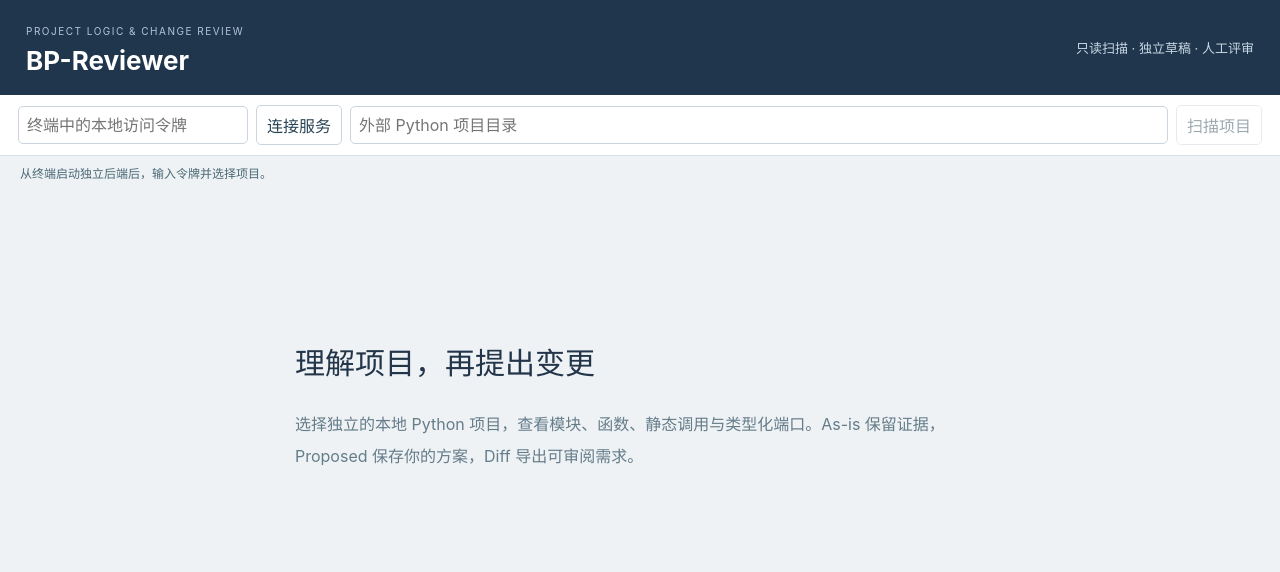
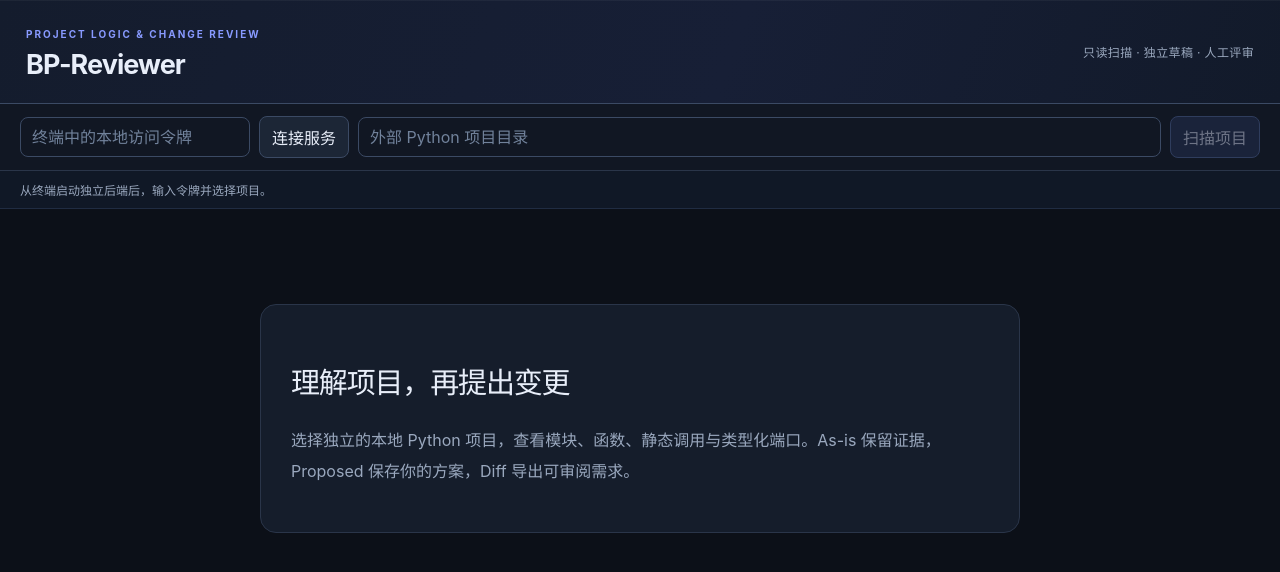
Before and after one commit to kakusamann/bp-reviewer, a React (Vite) app in the folder frontend/: page / in a window 1280 px wide. Shown: the top 572 px of the page. Built offline with nearby package versions, Linux system fonts and the light colour scheme.

Commit message:
style: introduce graphite blueprint studio design system

```diff
--- a/frontend/src/style.css
+++ b/frontend/src/style.css
@@ -1,244 +1,161 @@
+/* BP-Reviewer Blueprint Studio — graphite / indigo / teal design system.
+   Inspired by Radix semantic color scales and React Flow's dark canvas. */
 :root {
-  font-family: Inter, "Microsoft YaHei", sans-serif;
-  color: #233549;
-  background: #eef2f5;
+  font-family: Inter, "Segoe UI", "Microsoft YaHei", sans-serif;
+  color-scheme: dark;
   font-synthesis: none;
+  --app-bg: #0c1018;
+  --surface-0: #111723;
+  --surface-1: #151d2b;
+  --surface-2: #1c2636;
+  --surface-3: #273449;
+  --line: #2a3549;
+  --line-strong: #3b4a64;
+  --text: #e8eef9;
+  --muted: #9aa8be;
+  --subtle: #71829b;
+  --accent: #889aff;
+  --accent-bg: #263357;
+  --accent-hover: #a6b1ff;
+  --data: #4ad4c0;
+  --control: #b4a1ff;
+  --warning: #f6bf6f;
+  --danger: #ff8f95;
+  --radius: 10px;
+  color: var(--text);
+  background: var(--app-bg);
 }
-* {
-  box-sizing: border-box;
+* { box-sizing: border-box; }
+body { margin: 0; min-width: 680px; }
+button, input, select, textarea { font: inherit; }
+button {
+  cursor: pointer; border: 1px solid var(--line-strong);
+  background: var(--surface-2); border-radius: 8px;
+  padding: 8px 12px; color: var(--text);
+  transition: background .14s ease, border-color .14s ease, box-shadow .14s ease;
 }
-body {
-  margin: 0;
+button:hover:not(:disabled) { background: var(--surface-3); border-color: #667799; }
+button:active:not(:disabled) { transform: translateY(1px); }
+button:disabled { opacity: .45; cursor: default; }
+button:focus-visible, input:focus-visible, select:focus-visible, textarea:focus-visible {
+  outline: 2px solid var(--accent); outline-offset: 2px;
 }
-button,
-input,
-select,
-textarea {
-  font: inherit;
+input, select, textarea {
+  padding: 9px 11px; border: 1px solid var(--line-strong);
+  border-radius: 8px; background: var(--surface-0);
+  color: var(--text); max-width: 100%;
 }
-button {
-  cursor: pointer;
-  border: 1px solid #cbd5df;
-  background: white;
-  border-radius: 5px;
-  padding: 7px 10px;
-  color: #284354;
-}
-button:hover {
-  background: #e5eff0;
-}
-button:disabled {
-  opacity: 0.45;
-  cursor: default;
-}
-input,
-select,
-textarea {
-  padding: 8px;
-  border: 1px solid #cbd5df;
-  border-radius: 5px;
-  background: white;
-  max-width: 100%;
-}
+input::placeholder, textarea::placeholder { color: var(--subtle); }
+select option { background: var(--surface-1); color: var(--text); }
 header {
-  background: #20364c;
-  color: white;
-  display: flex;
-  align-items: center;
-  justify-content: space-between;
-  padding: 19px 26px;
+  background: linear-gradient(110deg, #141c2d 0%, #171f36 57%, #121a2a 100%);
+  color: var(--text); display: flex; align-items: center; justify-content: space-between;
+  padding: 22px 26px; border-bottom: 1px solid var(--line-strong);
+  box-shadow: inset 0 1px rgba(255,255,255,.045);
 }
 header small {
-  letter-spacing: 0.15em;
-  font-size: 10px;
-  color: #b2c6d9;
+  letter-spacing: .2em; font-size: 10px; font-weight: 700; color: var(--accent);
 }
-h1 {
-  margin: 6px 0 0;
-  font-size: 26px;
-}
-header span {
-  font-size: 13px;
-  color: #c8d8e5;
-}
-.connection,
-nav {
-  display: flex;
-  gap: 8px;
-  padding: 10px 18px;
-  align-items: center;
-  background: #fff;
-  border-bottom: 1px solid #d8e1e9;
+h1 { margin: 6px 0 0; font-size: 27px; letter-spacing: -.035em; font-weight: 700; }
+header span { font-size: 12px; color: var(--muted); letter-spacing: .03em; }
+.connection, nav {
+  display: flex; gap: 9px; padding: 12px 20px; align-items: center;
+  background: var(--surface-0); border-bottom: 1px solid var(--line);
   flex-wrap: wrap;
 }
-.connection input:first-child {
-  width: 230px;
+.connection input:first-child { width: 230px; }
+.connection input[aria-label="项目目录"] { flex: 1; min-width: 220px; }
+.connection button:last-child, nav .active {
+  background: var(--accent-bg); border-color: #546ba5; color: #dfe6ff;
 }
-.connection input[aria-label="项目目录"] {
-  flex: 1;
-  min-width: 220px;
+.connection button:last-child:hover:not(:disabled), nav .active:hover:not(:disabled) {
+  background: #354779; border-color: var(--accent);
 }
-nav .active {
-  color: white;
-  background: #2b6d77;
-}
-nav span {
-  font-size: 12px;
-  flex: 1;
-}
-.notice {
-  padding: 8px 20px;
-  font-size: 12px;
-  color: #4a6875;
-}
+nav span { color: var(--muted); font-size: 12px; flex: 1; }
+.notice { padding: 10px 20px; font-size: 12px; color: var(--muted); background: #101826; border-bottom: 1px solid #202c42; }
 .error {
-  background: #ffe9e7;
-  color: #9d322b;
-  padding: 10px 20px;
+  background: #442530; color: #ffd0d3; padding: 11px 20px;
+  border-bottom: 1px solid #874552;
 }
 main {
-  display: grid;
-  grid-template-columns: 235px minmax(360px, 1fr) 310px;
-  height: calc(100vh - 235px);
-  min-height: 550px;
+  display: grid; grid-template-columns: 255px minmax(360px, 1fr) 340px;
+  height: calc(100vh - 250px); min-height: 550px;
 }
 aside {
-  padding: 14px;
-  background: #f8fafb;
-  overflow: auto;
-  border-right: 1px solid #d8e1e9;
-  font-size: 12px;
+  padding: 20px 16px; background: var(--surface-0); overflow: auto;
+  border-right: 1px solid var(--line); font-size: 12px;
 }
-aside h3 {
-  font-size: 14px;
-  margin: 0 0 15px;
+aside h3 { font-size: 13px; text-transform: uppercase; letter-spacing: .07em; margin: 0 0 17px; color: #dfe7f7; }
+aside button, aside select, aside input { width: 100%; margin-bottom: 9px; }
+aside p { line-height: 1.85; color: var(--muted); }
+.warning { padding: 10px; background: #382c1e; color: #f3ca90; border-left: 2px solid var(--warning); border-radius: 5px; }
+.canvas {
+  min-height: 500px; position: relative;
+  background-color: #0d1420;
+  background-image: radial-gradient(ellipse at 40% 16%, rgba(89,105,192,.10), transparent 62%);
 }
-aside button,
-aside select,
-aside input {
-  width: 100%;
-  margin-bottom: 8px;
+.canvas .react-flow { --xy-background-color: transparent; --xy-controls-button-background-color: #1b2739; --xy-controls-button-color: #c8d5eb; --xy-controls-button-border-color: #3a4b66; --xy-minimap-background-color: #162034; }
+.react-flow__background { opacity: .65; }
+.react-flow__controls {
+  border: 1px solid var(--line-strong); border-radius: 9px;
+  overflow: hidden; box-shadow: 0 10px 24px #0005;
 }
-aside p {
-  line-height: 1.8;
-  color: #617582;
+.react-flow__minimap { border: 1px solid var(--line-strong); border-radius: 8px; overflow: hidden; }
+.card {
+  width: 280px; border: 1px solid #485a75; border-top: 3px solid var(--accent);
+  border-radius: 11px; background: linear-gradient(165deg, #202c42, #172134);
+  box-shadow: 0 15px 33px #020714a6, inset 0 1px rgba(255,255,255,.045);
+  padding: 13px 0 7px; overflow: visible;
 }
-.warning {
-  padding: 8px;
-  background: #fbf3e3;
+.card strong, .card > small { display: block; padding: 0 15px; overflow-wrap: anywhere; }
+.card > small {
+  font-size: 10px; color: #aebbed; margin-bottom: 9px;
+  font-weight: 600; letter-spacing: .025em;
 }
-.canvas {
-  min-height: 500px;
-  background: #eef3f6;
+.card strong { font-size: 14px; line-height: 1.45; margin-bottom: 12px; letter-spacing: -.01em; }
+.port { position: relative; min-height: 42px; }
+.port button {
+  display: block; width: 100%; text-align: left; border: 0; border-top: 1px solid #ffffff09;
+  border-radius: 0; padding: 8px 18px; background: #172236b0; font-size: 12px; color: #d9e4f4;
 }
-.card {
-  width: 280px;
-  border: 1px solid #b8c9d4;
-  border-top: 3px solid #4f8b95;
-  border-radius: 8px;
-  background: white;
-  box-shadow: 0 4px 14px #1b334015;
-  padding: 12px 0;
+.port button:hover:not(:disabled) { background: #293954; border-color: #ffffff12; }
+.port.output button { text-align: right; }
+.port em { display: block; font-style: normal; font-size: 10px; color: #95a8c5; margin-top: 4px; }
+.react-flow__handle { width: 11px; height: 11px; background: var(--data); border: 2px solid #193340; box-shadow: 0 0 0 2px #4ad4c02a; }
+.react-flow__node.selected .card {
+  border-color: var(--accent); box-shadow: 0 0 0 2px #8396ff58, 0 18px 40px #020714b8;
 }
-.card strong,
-.card > small {
-  display: block;
-  padding: 0 15px;
-  overflow-wrap: anywhere;
+.inspector { border-left: 1px solid var(--line); background: var(--surface-0); }
+.inspector code { display: block; font-size: 11px; color: #c1c9ff; overflow-wrap: anywhere; }
+.inspector textarea {
+  width: 100%; height: 180px; font: 11px/1.65 Consolas, "Cascadia Code", monospace;
+  margin: 6px 0 11px; background: #0d1421;
 }
-.card > small {
-  font-size: 9px;
-  color: #758999;
-  margin-bottom: 7px;
+.inspector pre, .diff pre {
+  white-space: pre-wrap; overflow-wrap: anywhere;
+  background: #0c1422; border: 1px solid var(--line);
+  border-radius: 9px; padding: 14px;
+  color: #bfd1ec; font: 11px/1.65 Consolas, "Cascadia Code", monospace;
 }
-.card strong {
-  font-size: 14px;
-  margin-bottom: 10px;
+.diff { padding: 28px; overflow: auto; height: 100%; background: var(--app-bg); }
+.diff button { margin-right: 9px; }
+.welcome { max-width: 760px; margin: 95px auto; padding: 30px; background: var(--surface-1); border: 1px solid var(--line); border-radius: 16px; }
+.welcome h2 { font-size: 29px; letter-spacing: -.04em; }
+.welcome p { line-height: 1.9; color: var(--muted); }
+::selection { background: #526cbd88; color: white; }
+::-webkit-scrollbar { width: 10px; height: 10px; }
+::-webkit-scrollbar-thumb { background: #33435b; border: 2px solid var(--surface-0); border-radius: 8px; }
+::-webkit-scrollbar-track { background: var(--surface-0); }
+@media (max-width: 1140px) {
+  main { grid-template-columns: 205px minmax(300px, 1fr) 270px; }
+  header span { display: none; }
 }
-.port {
-  position: relative;
-  min-height: 42px;
+@media (max-width: 760px) {
+  main { grid-template-columns: minmax(250px, 1fr); height: auto; }
+  .canvas { height: 590px; }
+  aside.inspector { border-left: 0; border-top: 1px solid var(--line); }
+  header { padding: 16px 18px; }
 }
-.port button {
-  display: block;
-  width: 100%;
-  text-align: left;
-  border: 0;
-  border-radius: 0;
-  padding: 6px 18px;
-  background: #f7fafb;
-  font-size: 12px;
+@media (prefers-reduced-motion: reduce) {
+  *, *::before, *::after { transition-duration: .01ms !important; animation-duration: .01ms !important; }
 }
-.port.output button {
-  text-align: right;
-}
-.port em {
-  display: block;
-  font-style: normal;
-  font-size: 9px;
-  color: #8b9ba6;
-  margin-top: 3px;
-}
-.react-flow__handle {
-  width: 10px;
-  height: 10px;
-  background: #4a8f96;
-}
-.react-flow__node.selected .card {
-  border-color: #bd8a42;
-  box-shadow: 0 0 0 2px #bd8a4240;
-}
-.inspector {
-  border-left: 1px solid #d8e1e9;
-}
-.inspector code {
-  display: block;
-  font-size: 10px;
-  overflow-wrap: anywhere;
-}
-.inspector textarea {
-  width: 100%;
-  height: 180px;
-  font:
-    11px/1.6 Consolas,
-    monospace;
-  margin: 6px 0 10px;
-}
-.inspector pre,
-.diff pre {
-  white-space: pre-wrap;
-  overflow-wrap: anywhere;
-  background: #e9eff3;
-  padding: 12px;
-  font:
-    11px/1.6 Consolas,
-    monospace;
-}
-.diff {
-  padding: 25px;
-  overflow: auto;
-  height: 100%;
-}
-.diff button {
-  margin-right: 8px;
-}
-.welcome {
-  max-width: 740px;
-  margin: 100px auto;
-  padding: 25px;
-}
-.welcome h2 {
-  font-size: 30px;
-}
-.welcome p {
-  line-height: 2;
-  color: #657c89;
-}
-@media (max-width: 1000px) {
-  main {
-    grid-template-columns: 180px minmax(300px, 1fr) 250px;
-  }
-  header span {
-    display: none;
-  }
-}
```
